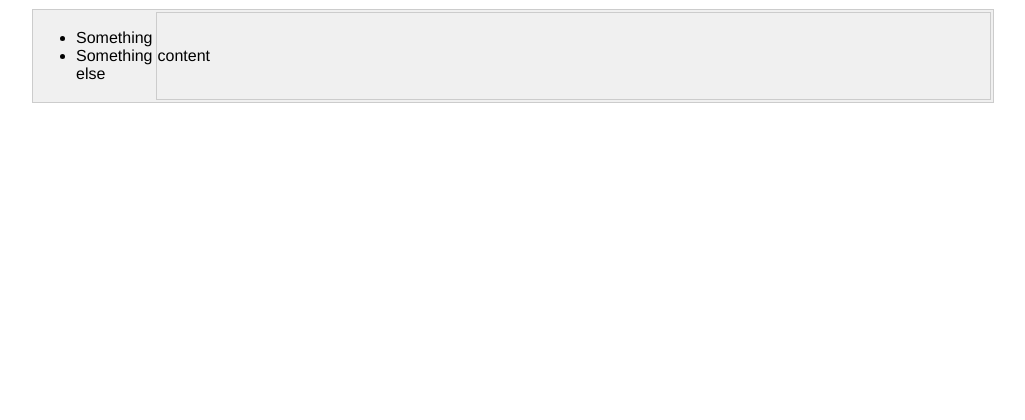
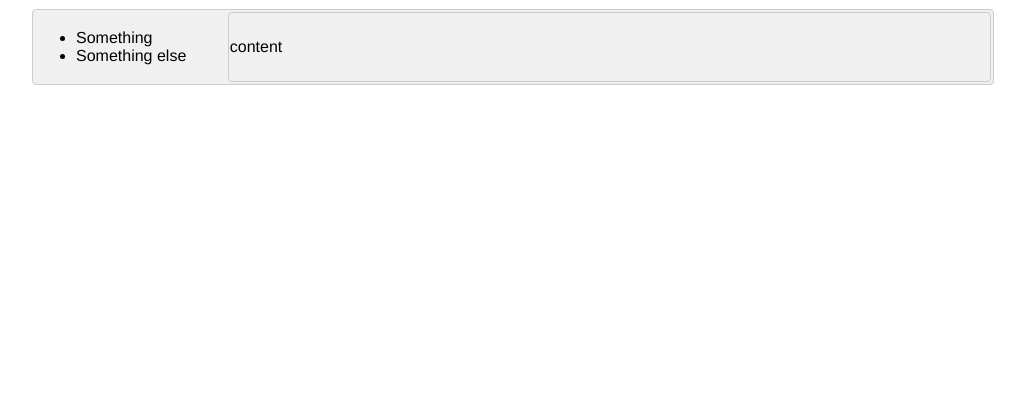
Before and after one commit to adamus1red/adamazon-website, a PHP site: page / in a window 1280 px wide. Shown: the part 91-511 px from the top of the page, without its empty margins (127-1152 px from the left). Run offline with PHP 8.4, Linux system fonts and the light colour scheme.

Commit message:
round the content

```diff
--- a/css/main.css
+++ b/css/main.css
@@ -30,6 +30,7 @@ form {
     background: #F0F0F0;
     border: 1px solid #CCC;
     margin: 100px auto;
+    border-radius: 4px;
 }
 .login-box {
     height: 24px;
@@ -51,6 +52,10 @@ form {
 .login {
     display: inline;
 }
+.sidebar {
+    width: 20%;
+}
+
 .pull-right {
     float: right !important;
 }
```
